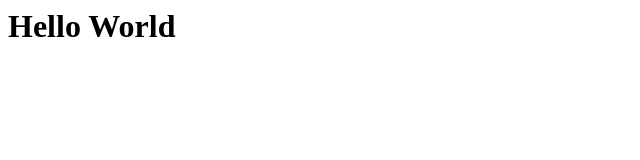
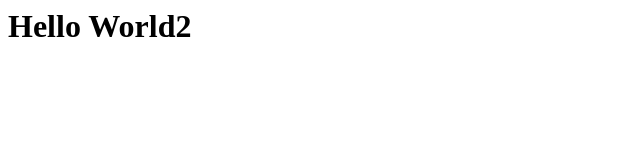
Before and after one commit to Enzo-B03/Enzo-3.github.io, a plain HTML site: page HelloWorld.html in a window 1280 px wide. Shown: the full height of the page, 0-640 px from the left. Drawn offline with Linux system fonts and the light colour scheme.

Commit message:
Update HelloWorld.html

```diff
--- a/HelloWorld.html
+++ b/HelloWorld.html
@@ -2,6 +2,6 @@
 <head>
 </head>
 <body>
-<h1>Hello World<h1>
+<h1>Hello World2<h1>
 </body>
 </html>
```
